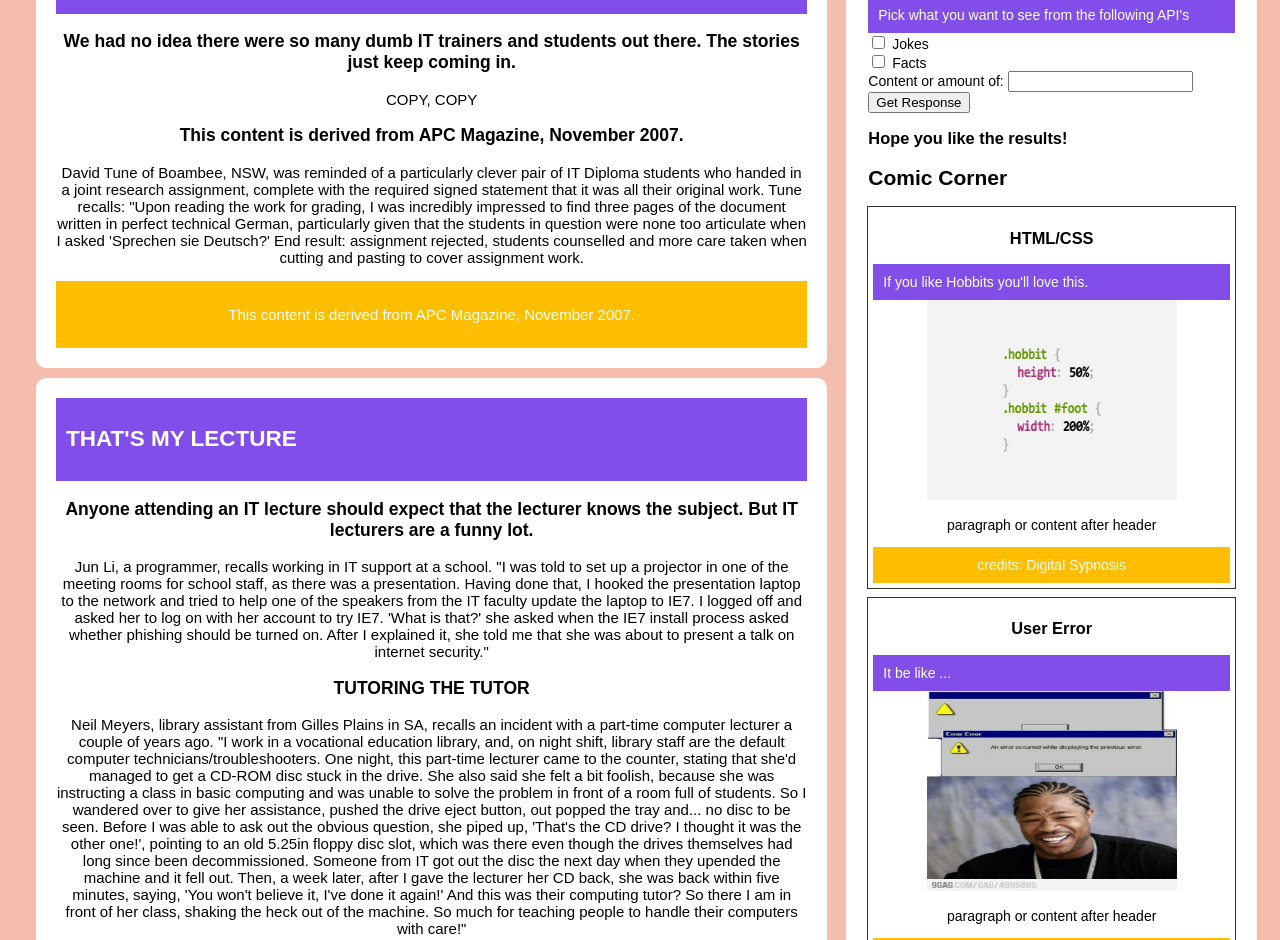
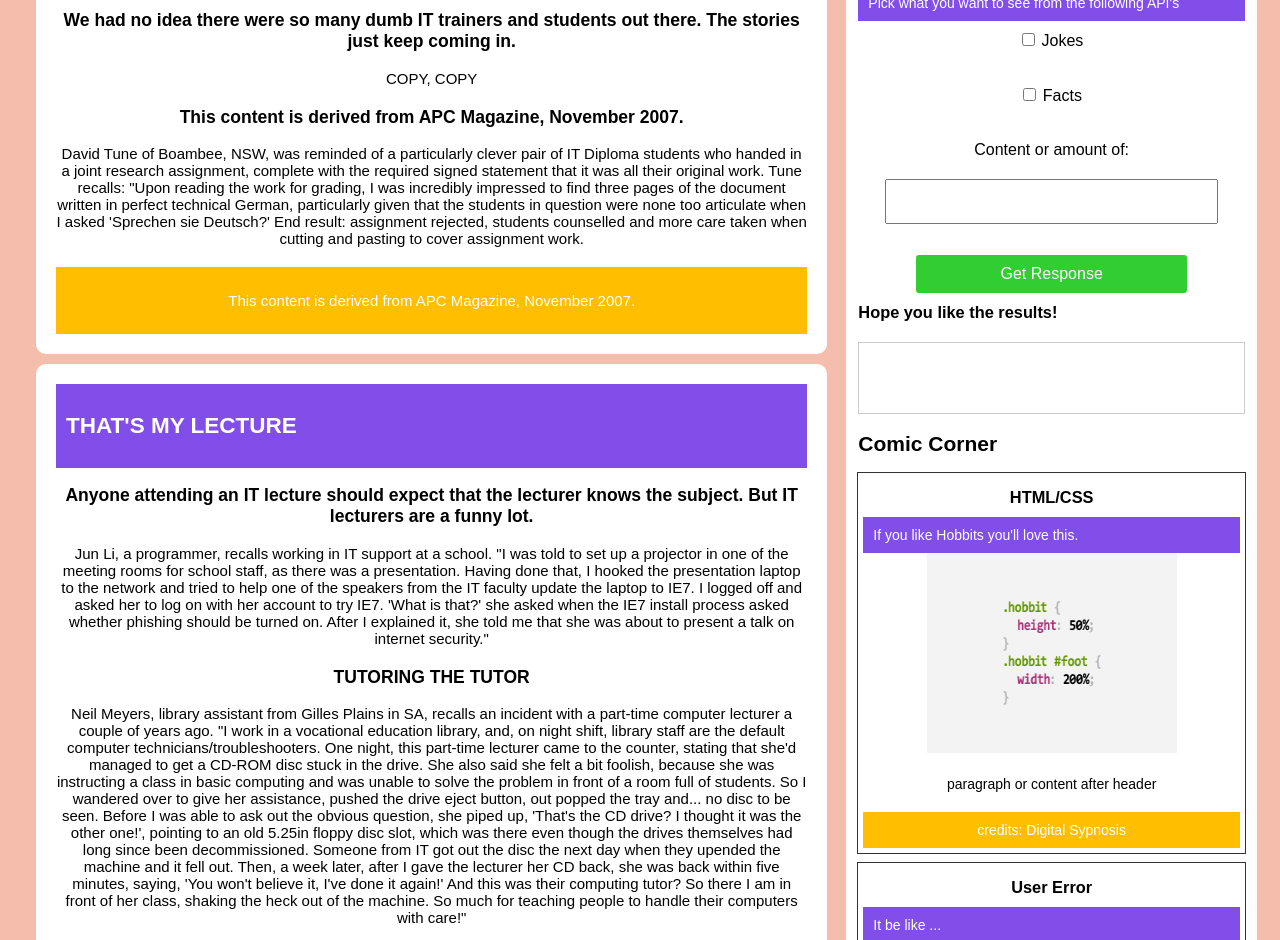
Before and after one commit to w3ngm0/C4Prog-WT-24S1-Portfolio-KW, a plain HTML site: page phase-4/index.html in a window 1280 px wide. Shown: the part 417-1357 px from the top of the page. Drawn offline with Linux system fonts and the light colour scheme; a web font is replaced by a local one.

Commit message:
feat: styling - add responsive styling to the new form.

```diff
--- a/phase-4/css/phase-4.css
+++ b/phase-4/css/phase-4.css
@@ -22,52 +22,67 @@ body{
     margin: 0;
     padding: 0;
 }
+
+#hamburger {
+    display: none;
+}
+
 #site-header {
     text-align: left;
     outline: solid;
 }
+
 #site-header h1{
     font-family: "Roboto Slab", serif;
     font-size: 24px;
 }
+
 header{
     background-color: #824EE9;
     color: #ffffff;
     text-align: left;
     padding: 10px;
 }
+
 header h1{
     font-family: "Roboto Slab", serif;
     font-size: 30px;
 }
+
 nav{
     font-size: 20px;
     margin-bottom: 15px;
     padding: 20px;
 }
+
 nav ul{
     list-style-type: none;
     padding: 0;
 }
+
 nav > ul > li{
     float: left;
     display: inline;
     margin-right: 10px;
 }
+
 nav a{
     display: block;
     padding: 2px;
     text-decoration: none;
     color: #333333;
 }
+
 .grid-item{
     padding: 10px;
     text-align: center;
     background-color: black;
 }
+
 #site-header{
     grid-area: header;
 }
+
 main{
     margin: 1px;
     padding: 2px;
@@ -78,6 +93,7 @@ main > h1{
     padding: 20px;
     border: 10px;
 }
+
 .main-content{
     grid-area: main;
 }
@@ -85,15 +101,22 @@ main > h1{
 .aside {
     grid-area: sidebar;
 }
+
 img {
     width: 250px;
     height: 200px;
+}
+
+#userError {
+    width: 250px;
+    height: 300px;
 }
 
 .article-image{
     width: 300px;
     height: 200px;
 }
+
 .grid-container{
     display: grid; /*grid container*/
     grid-template-columns: 5px 2fr 1fr 5px; /*two, then one to make aside occupy one, equal-width columns*/
@@ -108,6 +131,7 @@ img {
     padding: 10px;
     background-color: #F5BDAC;
 }
+
 .grid-item > div{
     background-color: #ffffff;
     text-align: center;
@@ -149,21 +173,87 @@ article{
     padding: 20px;
     text-align: center;
 }
+
 .aside{
     font-family: "Tilt Neon", sans-serif;
     font-size: 14px;
-    margin-top: 115px;
+    margin-top: 110px;
     margin-bottom: 22px;
     background-color: #ffffff;
-    padding: 20px;
+    padding: 10px;
     outline: 2px solid snow;
     border-radius: 10px;
 
 }
+/* Form for API*/
+.form-section h2{
+    padding: 10px;
+    font-size: 18px;
+    border: 1px solid #ffffff;
+    margin: 20px;
+}
+.form-section label {
+    margin: 10px;
+    font-size: 16px;
+}
+.form-section input[type="text"]{
+    padding: 10px;
+    width: 80%;
+    margin: 10px;
+    font-size: 18px;
+}
+
+.response-area{
+    margin-top: 20px;
+    padding: 10px;
+    border: 1px solid #ccc;
+    min-height: 50px;
+}
+input {
+    padding: 5px;
+    margin: 2px;
+}
+.form-section form {
+    display: flex;
+    flex-direction: column;
+    align-items: center;
+}
+.form-section button {
+    padding: 10px 5px;
+    width: 70%;
+    font-size: 16px;
+    background-color: limegreen;
+    color: white;
+    border:none;
+    border-radius: 3px;
+    cursor: pointer;
+    margin-top: 5px;
+}
+.response-area{
+    max-height: 100%;
+    margin-top: 20px;
+    font-size: 16px;
+    color: black;
+
+}
+
+article > section > p {
+    margin-bottom: 20px;
+}
+
 section{
     margin-top: 10px;
 
 }
+aside > section > p {
+    margin-bottom: 20px;
+    margin-top: 20px;
+}
+aside > section > h3 {
+    margin-bottom: 10px;
+    margin-top: 10px;
+}
+
 .item-a,
 .item-b,
 .item-c,
@@ -195,12 +285,13 @@ footer{
         font-size: 20px;
     }
     /*Hiding the navigation and aside display in the mobile layout*/
-    nav, aside{
+    nav{
         display: none;
     }
-    main {
-        font-size: 14px;
+    aside{
+        display: none;
     }
+
     .grid-container{
         display: grid; /*grid container*/
         grid-template-columns:2fr;
@@ -215,6 +306,7 @@ footer{
         padding: 10px;
     }
     .main-content{
+        font-size: 14px;
         max-width: 768px;
         margin: 0;
     }
```
Lines whose indentation alone changed are shown as unchanged.
